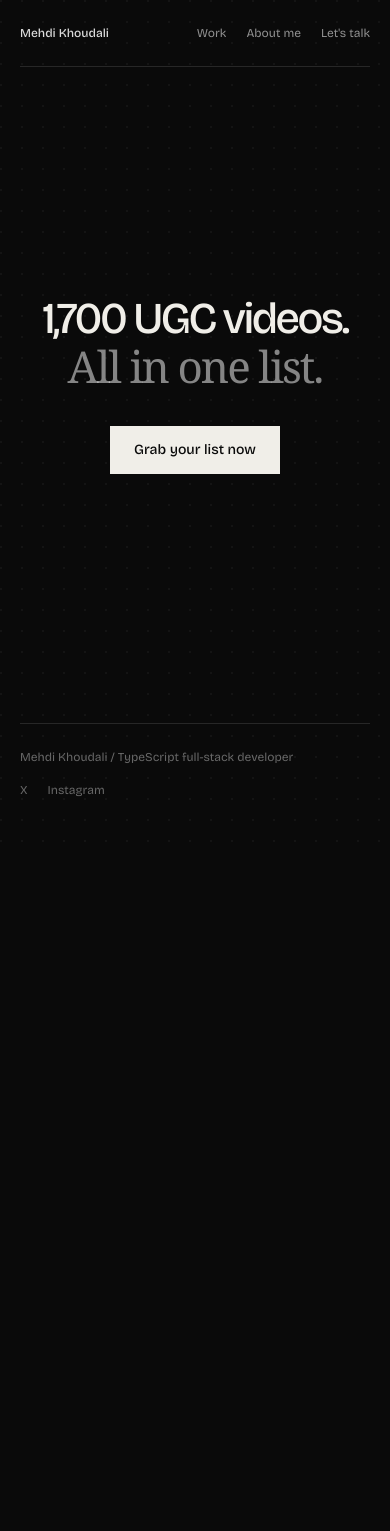
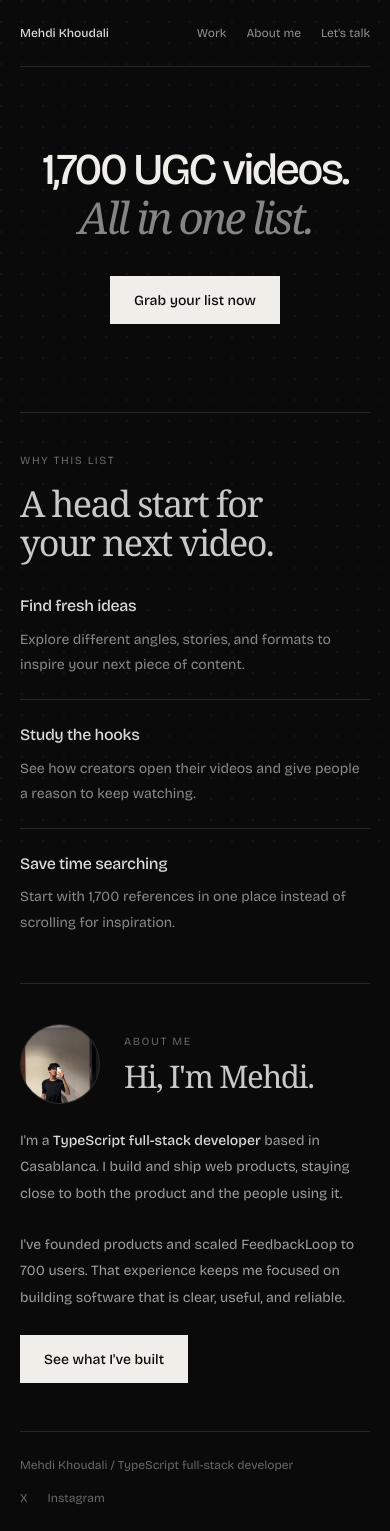
Before and after one commit to MehdiKhoudali/mehdi-portfolio, a Next.js app: page /ugc-library in a window 390 px wide. Before the commit the page ends 844 px from the top, so only its background shows below. Built offline with nearby package versions, Linux system fonts and the light colour scheme.

Commit message:
Refine UGC lead magnet layout and add personal introduction

```diff
--- a/src/app/ugc-library/onboarding.tsx
+++ b/src/app/ugc-library/onboarding.tsx
@@ -1,6 +1,7 @@
 "use client";
 
 import { useEffect, useRef, useState, type FormEvent } from "react";
+import Image from "next/image";
 import Link from "next/link";
 import styles from "./ugc.module.css";
 
@@ -117,10 +118,52 @@ export default function Onboarding() {
   }
 
   if (!started) return (
-    <section className={styles.hero}>
-      <h1>1,700 UGC videos.<span className="portfolio-serif">All in one list.</span></h1>
-      <button className={styles.button} onClick={() => setStarted(true)}>Grab your list now</button>
-    </section>
+    <>
+      <section className={styles.hero}>
+        <h1>1,700 UGC videos.<span className="portfolio-serif portfolio-hero-serif">All in one list.</span></h1>
+        <button className={styles.button} onClick={() => setStarted(true)}>Grab your list now</button>
+      </section>
+      <section className={styles.benefits} aria-labelledby="benefits-title">
+        <div className={styles.sectionIntro}>
+          <p className={styles.sectionLabel}>Why this list</p>
+          <h2 id="benefits-title" className="portfolio-serif">A head start for<br />your next video.</h2>
+        </div>
+        <div className={styles.benefitGrid}>
+          <article>
+            <h3>Find fresh ideas</h3>
+            <p>Explore different angles, stories, and formats to inspire your next piece of content.</p>
+          </article>
+          <article>
+            <h3>Study the hooks</h3>
+            <p>See how creators open their videos and give people a reason to keep watching.</p>
+          </article>
+          <article>
+            <h3>Save time searching</h3>
+            <p>Start with 1,700 references in one place instead of scrolling for inspiration.</p>
+          </article>
+        </div>
+      </section>
+      <section className={styles.about} aria-labelledby="about-title">
+        <div className={styles.portrait}>
+          <Image
+            src="/mehdi-hero.jpeg"
+            alt="Mehdi Khoudali"
+            fill
+            sizes="(max-width: 639px) 80px, 300px"
+            className={styles.portraitImage}
+          />
+        </div>
+        <div className={styles.aboutCopy}>
+          <div className={styles.aboutHeading}>
+            <p className={styles.sectionLabel}>About me</p>
+            <h2 id="about-title" className="portfolio-serif">Hi, I&apos;m Mehdi.</h2>
+          </div>
+          <p>I&apos;m a <strong>TypeScript full-stack developer</strong> based in Casablanca. I build and ship web products, staying close to both the product and the people using it.</p>
+          <p>I&apos;ve founded products and scaled FeedbackLoop to 700 users. That experience keeps me focused on building software that is clear, useful, and reliable.</p>
+          <Link href="/#work" className={`${styles.button} ${styles.aboutLink}`}>See what I&apos;ve built</Link>
+        </div>
+      </section>
+    </>
   );
 
   return (
--- a/src/app/ugc-library/ugc.module.css
+++ b/src/app/ugc-library/ugc.module.css
@@ -4,7 +4,7 @@
 .brand { font-weight: 500; color: #ffffffd9; }
 .header nav { display: flex; gap: 32px; }
 .header a:hover, .footer a:hover { color: white; }
-.hero { min-height: calc(100svh - 169px); padding: 60px 20px 90px; display: flex; flex-direction: column; align-items: center; justify-content: center; text-align: center; }
+.hero { padding: 104px 20px 112px; display: flex; flex-direction: column; align-items: center; justify-content: center; text-align: center; }
 .hero h1 { font-size: clamp(44px, 6.5vw, 84px); line-height: 1.06; font-weight: 500; letter-spacing: -.055em; }
 .hero h1 span { display: block; color: #ffffff80; }
 .hero .button { margin-top: 36px; }
@@ -38,10 +38,43 @@
 .footer { display: flex; align-items: center; justify-content: space-between; gap: 15px; border-top: 1px solid #ffffff1f; padding-block: 28px; font-size: 12px; color: #ffffff61; }
 .footer > div { display: flex; gap: 20px; }
 @media (max-width: 1023px) { .shell { padding-inline: 32px; } }
-@media (max-width: 639px) { .shell { padding-inline: 20px; } .header { padding-block: 24px; } .header nav { gap: 20px; } .footer { align-items: start; flex-direction: column; padding-block: 24px; } .hero, .formSection { min-height: calc(100svh - 188px); } }
+@media (max-width: 639px) { .shell { padding-inline: 20px; } .header { padding-block: 24px; } .header nav { gap: 20px; } .footer { align-items: start; flex-direction: column; padding-block: 24px; } .formSection { min-height: calc(100svh - 188px); } }
 @media (max-width: 520px) {
-  .hero { padding: 60px 0 80px; }
+  .hero { padding: 80px 0 88px; }
   .formSection { padding: 35px 0 50px; }
   .field input, .field textarea, .field select { font-size: 16px; }
 }
 @media (prefers-reduced-motion: reduce) { .button, .progress span { transition: none; } }
+
+.sectionLabel { font-size: 11px; line-height: 1.5; letter-spacing: .14em; text-transform: uppercase; color: #ffffff61; }
+.benefits { display: grid; grid-template-columns: .75fr 1fr; gap: 48px; padding: 64px 0; border-top: 1px solid #ffffff1f; }
+.sectionIntro h2, .aboutCopy h2 { font-size: 44px; line-height: 1.1; color: #ffffffc7; margin-top: 18px; }
+.benefitGrid { min-width: 0; }
+.benefitGrid article { display: grid; grid-template-columns: 150px 1fr; gap: 24px; padding: 24px 0; border-bottom: 1px solid #ffffff1f; }
+.benefitGrid article:first-child { padding-top: 0; }
+.benefitGrid article:last-child { border-bottom: 0; padding-bottom: 0; }
+.benefitGrid h3 { font-size: 16px; line-height: 1.6; font-weight: 500; letter-spacing: -.02em; color: #ffffffd9; }
+.benefitGrid p { font-size: 14px; line-height: 1.8; color: #ffffff85; }
+.about { display: grid; grid-template-columns: .75fr 1fr; gap: 48px; align-items: center; padding: 64px 0 72px; border-top: 1px solid #ffffff1f; }
+.portrait { position: relative; width: min(100%, 300px); aspect-ratio: 4 / 5; overflow: hidden; border: 1px solid #ffffff1f; background: #111; }
+.portraitImage { object-fit: cover; object-position: center 38%; filter: grayscale(.2) contrast(1.05); }
+.aboutCopy { max-width: 510px; }
+.aboutCopy > p:not(.sectionLabel) { font-size: 15px; line-height: 1.9; color: #ffffff99; margin-top: 22px; }
+.aboutCopy strong { color: #ffffffd9; font-weight: 500; }
+.aboutLink { margin-top: 24px; }
+@media (max-width: 1023px) {
+  .benefits, .about { grid-template-columns: .7fr 1fr; gap: 36px; }
+  .sectionIntro h2, .aboutCopy h2 { font-size: 38px; }
+  .benefitGrid article { grid-template-columns: 1fr; gap: 8px; }
+}
+@media (max-width: 639px) {
+  .benefits, .about { grid-template-columns: 1fr; padding: 40px 0 48px; gap: 30px; }
+  .sectionIntro h2, .aboutCopy h2 { font-size: 36px; margin-top: 14px; }
+  .benefitGrid article { padding-block: 22px; }
+  .about { grid-template-columns: 80px 1fr; align-items: center; gap: 24px; }
+  .portrait { width: 80px; aspect-ratio: 1; border-radius: 50%; }
+  .aboutCopy { display: contents; }
+  .aboutHeading h2 { font-size: clamp(28px, 8vw, 36px); margin-top: 9px; }
+  .aboutCopy > p:not(.sectionLabel) { grid-column: 1 / -1; font-size: 14px; margin-top: 0; }
+  .aboutLink { grid-column: 1 / -1; justify-self: start; margin-top: 0; }
+}
```
